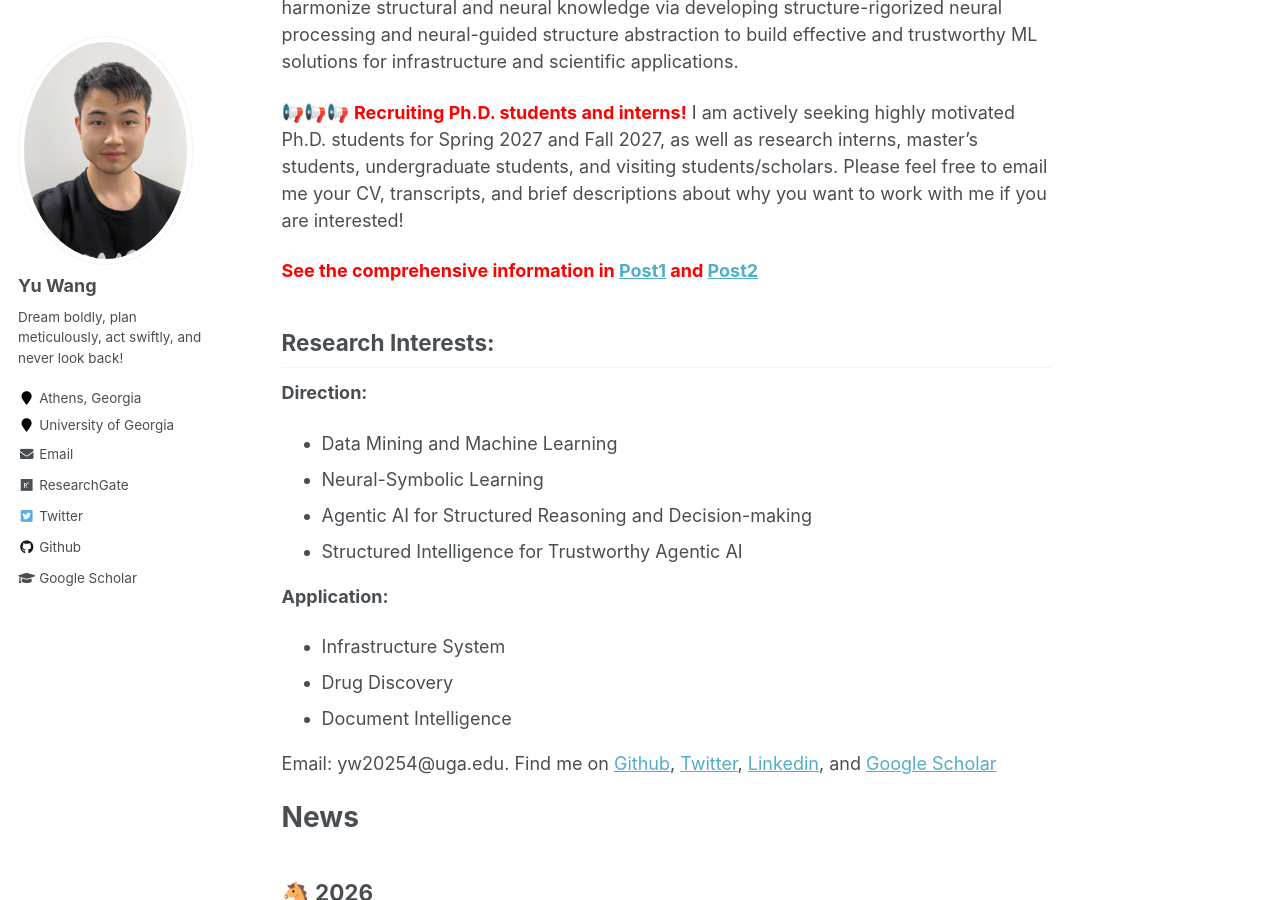
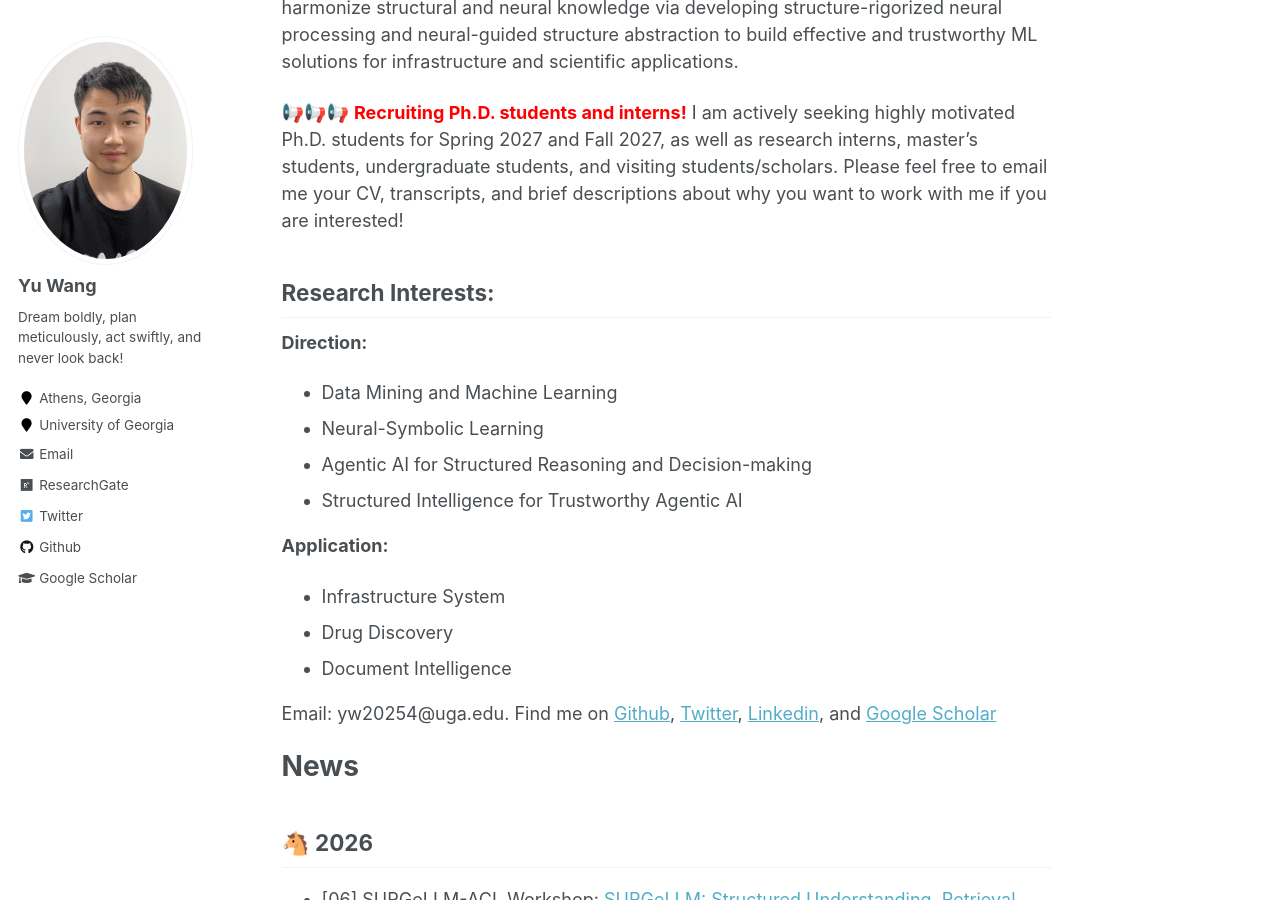
Before and after one commit to yuwang0103/yuwang0103.github.io, a Jekyll site: the page built from _pages/about.md, in a window 1280 px wide and 900 px high, scrolled down 301 px. Built offline with Jekyll 4.4.1, drawn with Linux system fonts in a browser that asks for light colours.

Commit message:
Remove recruiting info links from homepage

```diff
--- a/_pages/about.md
+++ b/_pages/about.md
@@ -12,9 +12,6 @@ redirect_from:
 Yu Wang is an incoming Assistant Professor in the [School of Computing](https://computing.uga.edu/) and [Institute of AI](https://www.ai.uga.edu/) at the University of Georgia, starting August 1, 2026. He directs the Knowledge Intelligence for Discovery and Decision-Making lab, which conducts research in machine learning, Agentic AI (LLMs), and Graph-structured Data. He received his Ph.D. in Computer Science from Vanderbilt University. His overarching research vision is to harmonize structural and neural knowledge via developing structure-rigorized neural processing and neural-guided structure abstraction to build effective and trustworthy ML solutions for infrastructure and scientific applications.
 
 📢📢📢 <span style="color:red">**Recruiting Ph.D. students and interns!**</span> I am actively seeking highly motivated Ph.D. students for Spring 2027 and Fall 2027, as well as research interns, master's students, undergraduate students, and visiting students/scholars. Please feel free to email me your CV, transcripts, and brief descriptions about why you want to work with me if you are interested!
-
-<span style="color:red">**See the comprehensive information in [Post1](https://yuwang0103.github.io/recruiting/) and [Post2](https://mp.weixin.qq.com/s/ulv71WoDC0Oi7WbXzmdl1Q)**
-
 
 Research Interests:
 ------
```
